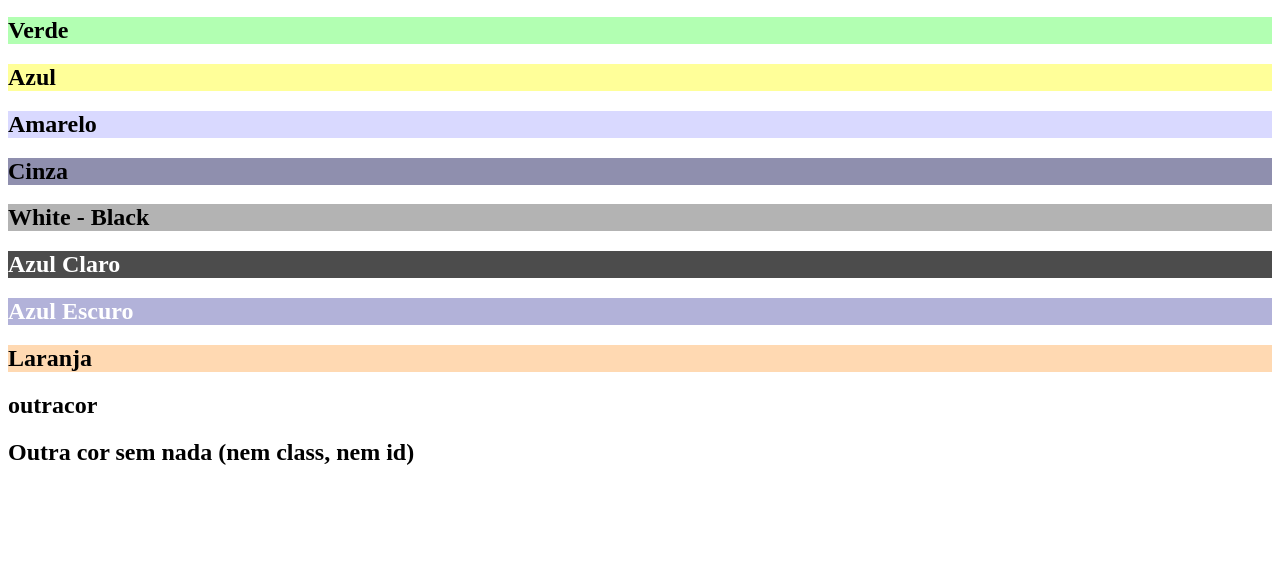
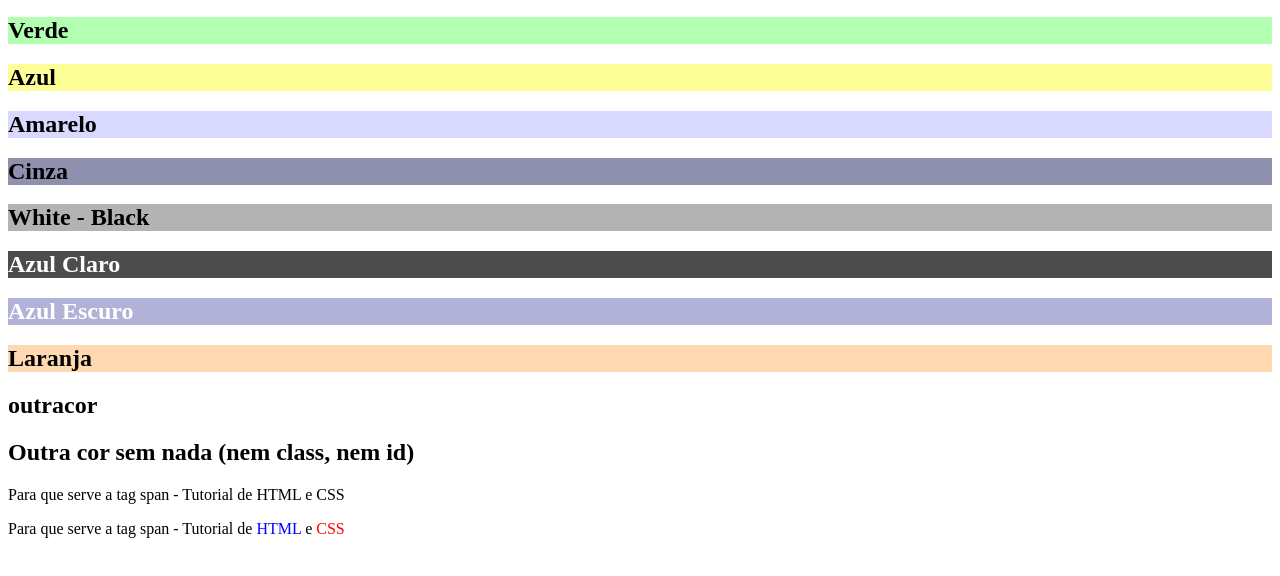
Before and after one commit to Patetinha/DESENV_PARA_INTERNET, a plain HTML site: page Aula_04/Aula4.html in a window 1280 px wide. Shown: the part 110-686 px from the top of the page. Drawn offline with Linux system fonts and the light colour scheme.

Commit message:
Update Aula4.html

```diff
--- a/Aula_04/Aula4.html
+++ b/Aula_04/Aula4.html
@@ -18,7 +18,8 @@
     <h2 class="cor9">Laranja</h2>
     <h2 id="outracor"><span>outracor</span></h2>
     <h2>Outra cor sem nada (nem class, nem id)</h2>
+    <p>Para que serve a tag span - Tutorial de <span>HTML</span> e <span>CSS</span></p>
+    <p>Para que serve a tag span - Tutorial de <span style="color:blue">HTML</span> e <span style="color:red">CSS</span></p>
 </body>
 </html>
 </body>
-</html>
```
